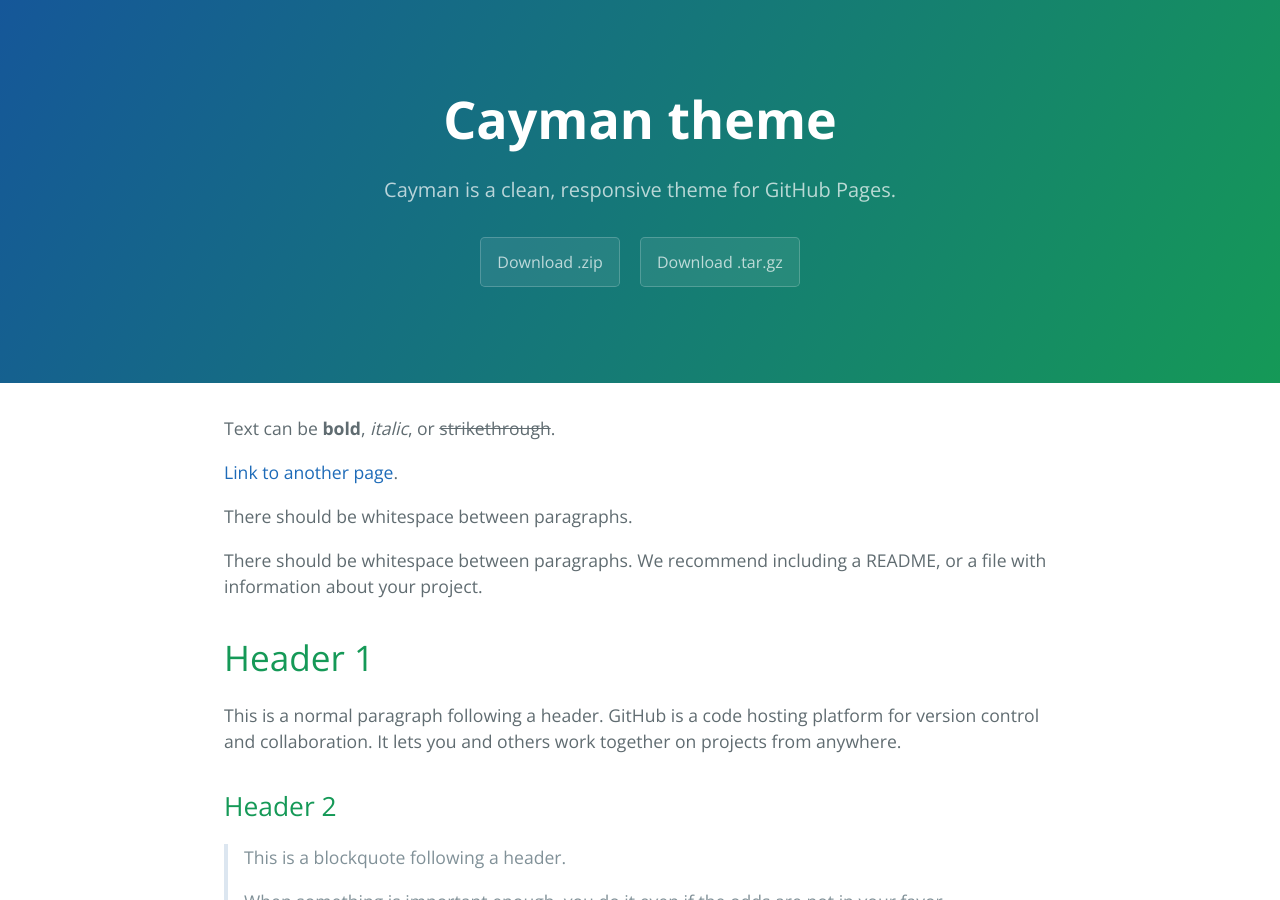
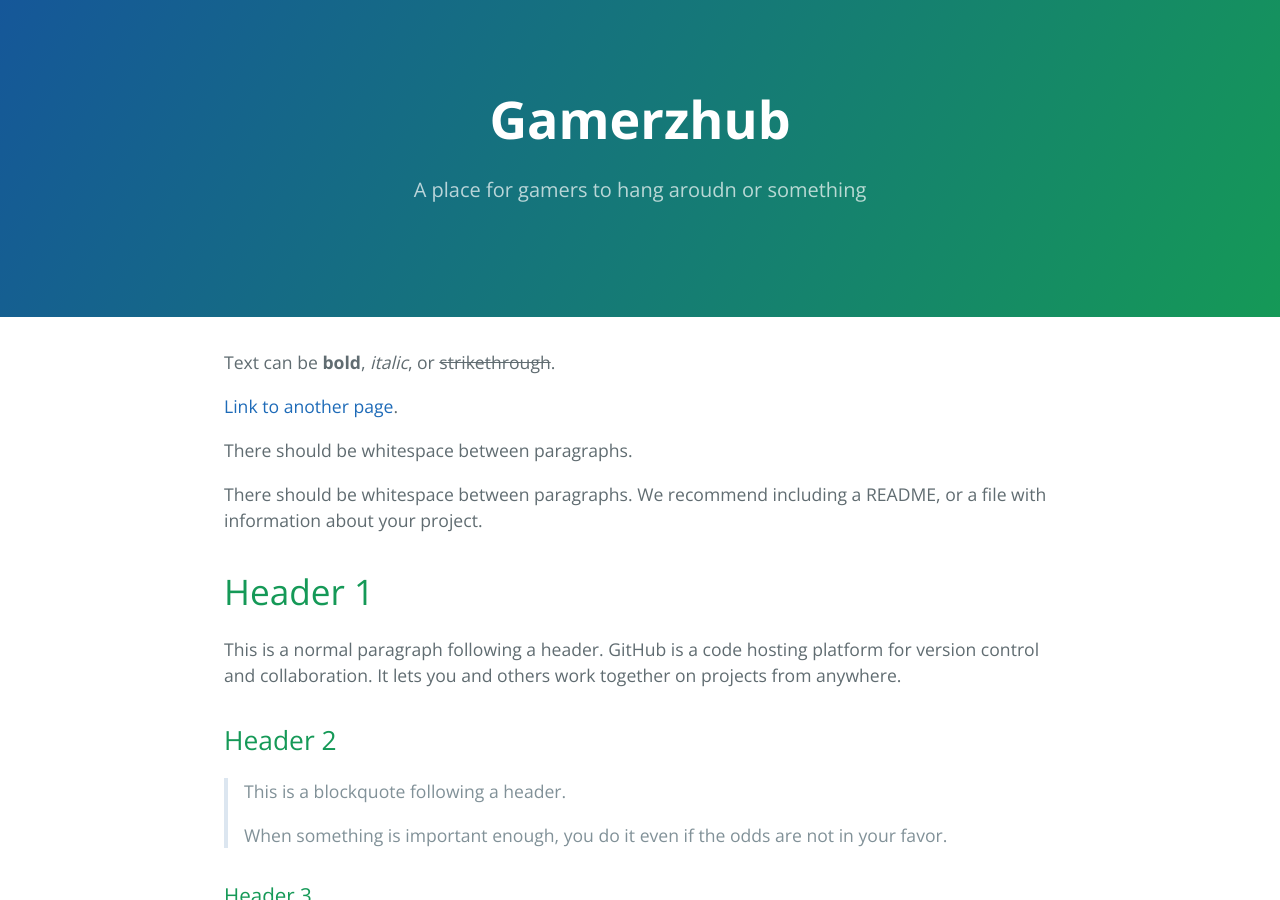
Before and after one commit to gamerzhub/gamerzhub.github.io, a Jekyll site: the page built from index.md, in a window 1280 px wide and 900 px high. Built offline with Jekyll 4.4.1, drawn with Linux system fonts in a browser that asks for light colours.

Commit message:
ownhtmlheaderchangeswithoutlinksetc

```diff
--- a/_layouts/default.html
+++ b/_layouts/default.html
@@ -11,15 +11,8 @@
   </head>
   <body>
     <section class="page-header">
-      <h1 class="project-name">{{ site.title | default: site.github.repository_name }}</h1>
-      <h2 class="project-tagline">{{ site.description | default: site.github.project_tagline }}</h2>
-      {% if site.github.is_project_page %}
-        <a href="{{ site.github.repository_url }}" class="btn">View on GitHub</a>
-      {% endif %}
-      {% if site.show_downloads %}
-        <a href="{{ site.github.zip_url }}" class="btn">Download .zip</a>
-        <a href="{{ site.github.tar_url }}" class="btn">Download .tar.gz</a>
-      {% endif %}
+      <h1 class="project-name">Gamerzhub</h1>
+      <h2 class="project-tagline">A place for gamers to hang aroudn or something
     </section>
 
     <section class="main-content">
```
